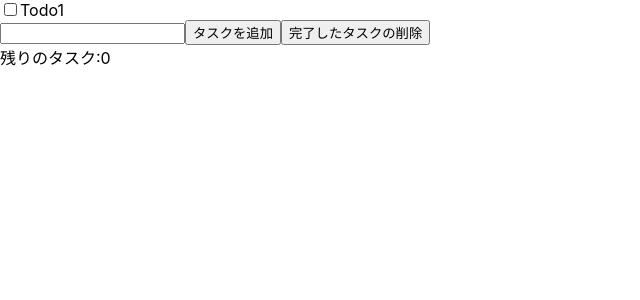
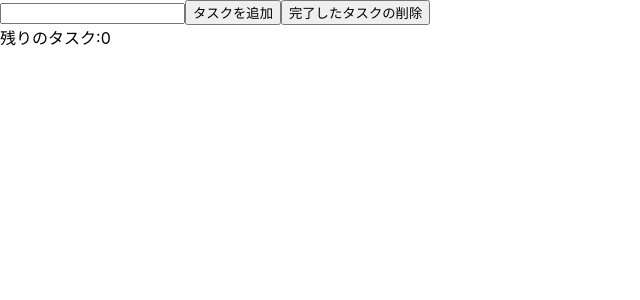
Before and after one commit to yasuo-xyz/react-tutorial, a React (Create React App) app: page / in a window 1280 px wide. Shown: the top 300 px of the page, without its empty margins (0-640 px from the left). Built offline with nearby package versions, Linux system fonts and the light colour scheme.

Commit message:
チェックマークが付いていないのをカウントするのを実装、チェックマークが付いてるタスクを削除するのを実装、テキストボックスが空白の状態の時にタスクを追加押しても追加されないように実装

```diff
--- a/src/App.js
+++ b/src/App.js
@@ -20,15 +20,15 @@ function App() {
   // setTodosとは、例えばtodosの中身を更新、追加、削除したい時にsetTodosとゆうset関数を使う事によって
   // todosの中身を更新、追加、削除したり出来るのがsetTodosの役割になる
 
-  const [todos, setTodos] = useState([
-    { id: 1, name: "Todo1", completed: false },
-  ]);
+  const [todos, setTodos] = useState([]);
 
   const todoNameRef = useRef();
 
   const handleAddTodo = () => {
     // タスクを追加
     const name = todoNameRef.current.value;
+    // テキストボックスが空白の状態の時にタスクを追加押しても追加されないように実装している
+    if (name === "") return;
     // setTodosの中に引数に何かしらのメソッドだったり値を入れる事によってtodosが更新される
     // ではどのように更新したかとゆうと、prevTodosとゆうのを自前で用意した
     // ...が3つあるのはスプレッド構文と言われてる書き方
@@ -49,9 +49,15 @@ function App() {
     const newTodos = [...todos];
     // 何をしているのかとゆうとfind関数とゆうのはmap関数とちょっと似ている
     // map関数とゆうのは1つ1つ取り出す役割
-    // find関数は何かを見つける
+    // find関数は何かを見つける、条件式がtrueであればそのtrueになったものだけを変数の中に入れる
     const todo = newTodos.find((todo) => todo.id === id);
     todo.completed = !todo.completed;
+    setTodos(newTodos);
+  };
+
+  // チェックマークが付いてるタスクを削除するのを実装している
+  const handleClear = () => {
+    const newTodos = todos.filter((todo) => !todo.completed);
     setTodos(newTodos);
   };
 
@@ -71,8 +77,10 @@ function App() {
       <input type="text" ref={todoNameRef} />
       {/* タスクを追加出来るようにする */}
       <button onClick={handleAddTodo}>タスクを追加</button>
-      <button>完了したタスクの削除</button>
-      <div>残りのタスク:0</div>
+      <button onClick={handleClear} >完了したタスクの削除</button>
+      {/* チェックマークが付いていないのをカウントするのを実装 */}
+      {/* filter関数とは、条件式がfalseであればそのfalseになったものだけを変数の中に入れるとゆうmap関数の逆バージョン */}
+      <div>残りのタスク:{todos.filter((todo) => !todo.completed).length}</div>
     </>
   );
 }
```
